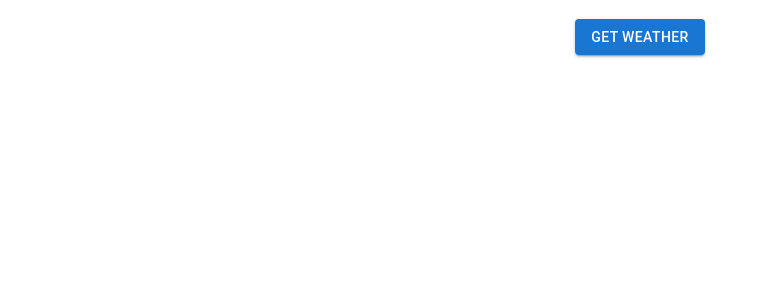
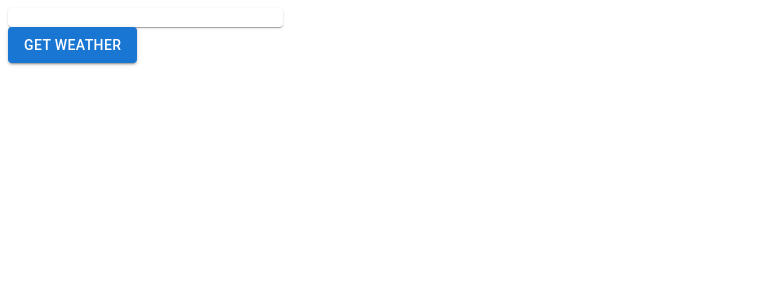
Before and after one commit to BriNelson/weather-react-app, a React (Create React App) app: page / in a window 1280 px wide. Shown: the top 300 px of the page, without its empty margins (0-762 px from the left). Built offline with nearby package versions, Linux system fonts and the light colour scheme.

Commit message:
removed api key

```diff
--- a/src/App.js
+++ b/src/App.js
@@ -1,11 +1,12 @@
 import { useState, useEffect } from 'react';
-import { Button } from '@mui/material';
+import { Button, Card, Box } from '@mui/material';
 import './App.css';
 
 function Weather({temperature, weather, city}) {
 
   return (
     <>
+
       <h3>{city}</h3>
       <p> {temperature}</p>
       <p> {weather}</p>
@@ -23,7 +24,7 @@ function App() {
 
 
   async function getWeather() {
-    const response = await fetch('https://api.openweathermap.org/data/2.5/forecast/daily?q=London&units=imperial&cnt=7&appid=08e194dbf106b4a880235ddea75704dd');
+    const response = await fetch('https://api.openweathermap.org/data/2.5/forecast/daily?q=London&units=imperial&cnt=7&appid=');
     const data = await response.json()
 
     console.log(data)
@@ -38,15 +39,17 @@ function App() {
 
   console.log(localTemp)
   return (
-    <div className="App">
+    <>
 
+      <Card sx={{ maxWidth: 275 }}>
+        <Weather temperature={localTemp} weather={localWeather} city={cityName} />
+        </Card>
 
-      <Weather temperature={localTemp} weather={localWeather} city={cityName}/>
       <Button variant="contained" onClick={getWeather}>
   Get Weather
 </Button>
 
-    </div>
+</>
   );
 }
 
--- a/src/index.css
+++ b/src/index.css
@@ -1,5 +1,5 @@
 body {
-  margin: 0;
+
   font-family: -apple-system, BlinkMacSystemFont, 'Segoe UI', 'Roboto', 'Oxygen',
     'Ubuntu', 'Cantarell', 'Fira Sans', 'Droid Sans', 'Helvetica Neue',
     sans-serif;
```
